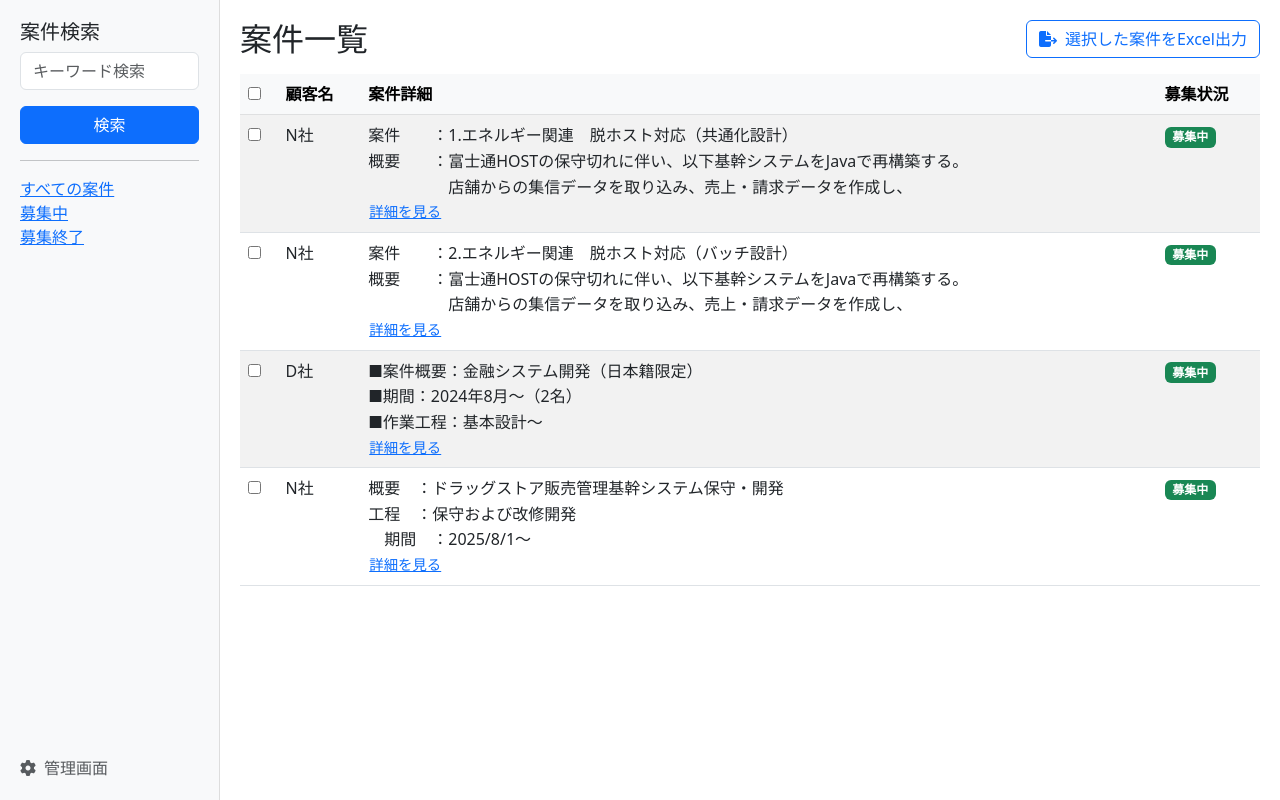
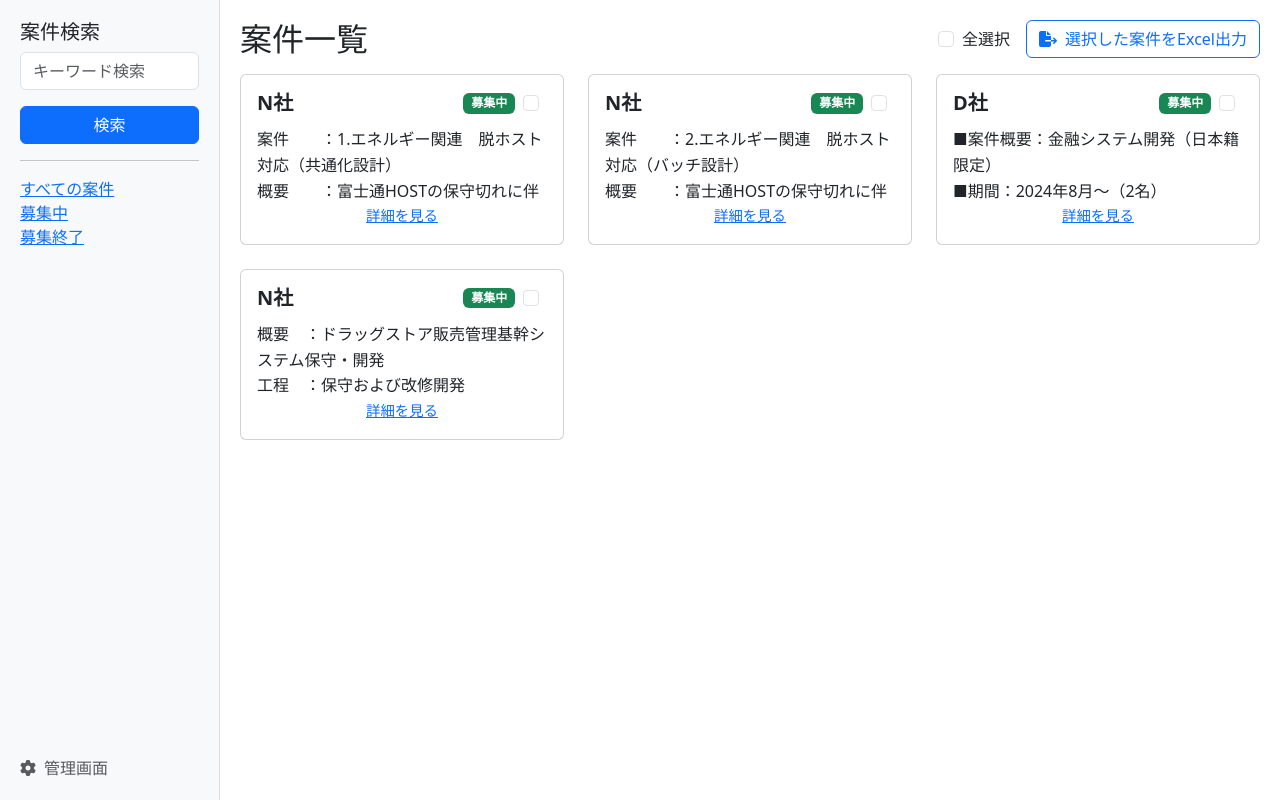
Before and after one commit to WTlinhui/Projects_site, a Django app: page /projects/ in a window 1280 px wide. Run offline with Django 5.2, Linux system fonts and the light colour scheme; data comes from the database, SQL or seed files in the repository.

Commit message:
案件配置調整

```diff
--- a/templates/projects/project_list.html
+++ b/templates/projects/project_list.html
@@ -2,7 +2,7 @@
 <html lang="ja">
 <head>
   <meta charset="UTF-8" />
-  <title>案件一覧</title>
+  <title>案件一覧（募集状況をチェックボックスの左に右寄せ）</title>
 
   <!-- Bootstrap -->
   <link href="https://cdn.jsdelivr.net/npm/bootstrap@5.3.0/dist/css/bootstrap.min.css" rel="stylesheet" />
@@ -25,6 +25,7 @@
       display: flex;
       flex-direction: column;
       justify-content: space-between;
+      flex-shrink: 0;
     }
 
     .content {
@@ -44,13 +45,48 @@
       word-break: break-word;
     }
 
-    .table td {
-      vertical-align: top;
-    }
-
     .show-more {
       margin-top: 5px;
       font-size: 0.9rem;
+    }
+
+    /* 顧客名・募集状況・チェックボックスのレイアウト */
+    .card-header-flex {
+      display: flex;
+      justify-content: space-between;
+      align-items: center;
+      margin-bottom: 0.75rem;
+      padding: 0;
+      border-bottom: none;
+    }
+
+    .card-title {
+      margin-bottom: 0;
+      font-size: 1.25rem;
+      font-weight: 600;
+      word-break: break-word;
+      white-space: nowrap;
+      overflow: hidden;
+      text-overflow: ellipsis;
+      flex-grow: 1; /* 左側いっぱいに広げる */
+      min-width: 0; /* テキスト切れ対策 */
+    }
+
+    .header-right {
+      display: flex;
+      align-items: center;
+      gap: 0.5rem;
+      flex-shrink: 0;
+    }
+
+    .badge-status {
+      white-space: nowrap;
+      flex-shrink: 0;
+    }
+
+    .form-check {
+      margin-bottom: 0;
+      flex-shrink: 0;
     }
   </style>
 </head>
@@ -100,29 +136,36 @@
 
       <div class="d-flex justify-content-between align-items-center mb-3">
         <h2 class="mb-0">案件一覧</h2>
+
+        <div class="d-flex align-items-center">
+          <div class="form-check me-3">
+            <input class="form-check-input" type="checkbox" id="select-all">
+            <label class="form-check-label" for="select-all">全選択</label>
+          </div>
           <button type="submit" class="btn btn-outline-primary">
             <i class="fas fa-file-export me-1"></i> 選択した案件をExcel出力
           </button>
         </div>
+      </div>
 
+      <div class="row">
+        {% for project in projects %}
+          <div class="col-md-4 mb-4">
+            <div class="card h-100 p-3">
+              <div class="card-header-flex">
+                <h5 class="card-title" title="{{ project.customer_name }}">{{ project.customer_name }}</h5>
+                <div class="header-right">
+                  {% if project.status == 'open' %}
+                    <span class="badge bg-success badge-status">募集中</span>
+                  {% else %}
+                    <span class="badge bg-secondary badge-status">募集終了</span>
+                  {% endif %}
+                  <div class="form-check">
+                    <input class="form-check-input project-checkbox" type="checkbox" name="selected_ids" value="{{ project.id }}" id="checkbox-{{ project.id }}">
+                  </div>
+                </div>
+              </div>
 
-      <table class="table table-striped table-hover align-middle">
-        <thead class="table-light">
-          <tr>
-            <th><input type="checkbox" id="select-all"></th>
-            <th>顧客名</th>
-            <th>案件詳細</th>
-            <th>募集状況</th>
-          </tr>
-        </thead>
-        <tbody>
-          {% for project in projects %}
-          <tr>
-            <td>
-              <input type="checkbox" name="selected_ids" value="{{ project.id }}">
-            </td>
-            <td>{{ project.customer_name }}</td>
-            <td>
               <div class="project-detail project-detail-preview" id="preview-{{ forloop.counter }}">
                 {{ project.detail|linebreaksbr }}
               </div>
@@ -139,22 +182,12 @@
                 onclick="togglePreview({{ forloop.counter }})">
                 詳細を見る
               </button>
-            </td>
-            <td>
-              {% if project.status == 'open' %}
-                <span class="badge bg-success">募集中</span>
-              {% else %}
-                <span class="badge bg-secondary">募集終了</span>
-              {% endif %}
-            </td>
-          </tr>
+            </div>
+          </div>
         {% empty %}
-          <tr>
-            <td colspan="4" class="text-center">案件がありません</td>
-          </tr>
+          <p class="text-center">案件がありません</p>
         {% endfor %}
-        </tbody>
-      </table>
+      </div>
     </form>
   </div>
 
@@ -163,7 +196,7 @@
   <script>
     // 「全選択」チェックボックスの動作
     document.getElementById('select-all').addEventListener('change', function () {
-      const checkboxes = document.querySelectorAll('input[name="selected_ids"]');
+      const checkboxes = document.querySelectorAll('.project-checkbox');
       checkboxes.forEach(cb => cb.checked = this.checked);
     });
 
```
Lines whose indentation alone changed are shown as unchanged.
